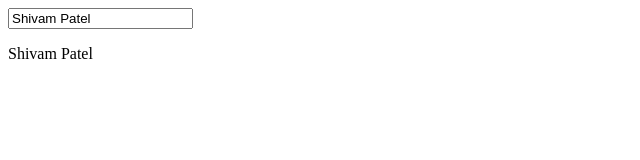
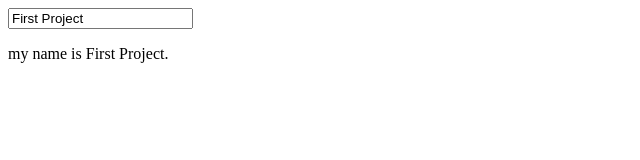
Before and after one commit to shivampatel251097/my-first-angular-app, an Angular app: page / in a window 1280 px wide. Shown: the top 160 px of the page, without its empty margins (0-640 px from the left). Built offline with nearby package versions, Linux system fonts and the light colour scheme.

Commit message:
New Update 2

```diff
--- a/src/app/app.component.html
+++ b/src/app/app.component.html
@@ -1,2 +1,2 @@
-<input type="text" [(ngModel)]="name" >
-<p>{{name}}</p>
+<input type="text" [(ngModel)]="title" >
+<p>my name is {{title}}.</p>
--- a/src/app/app.component.ts
+++ b/src/app/app.component.ts
@@ -7,4 +7,5 @@ import { Component } from '@angular/core';
 })
 export class AppComponent {
   name = 'Shivam Patel';
+  title = 'First Project';
 }
```
